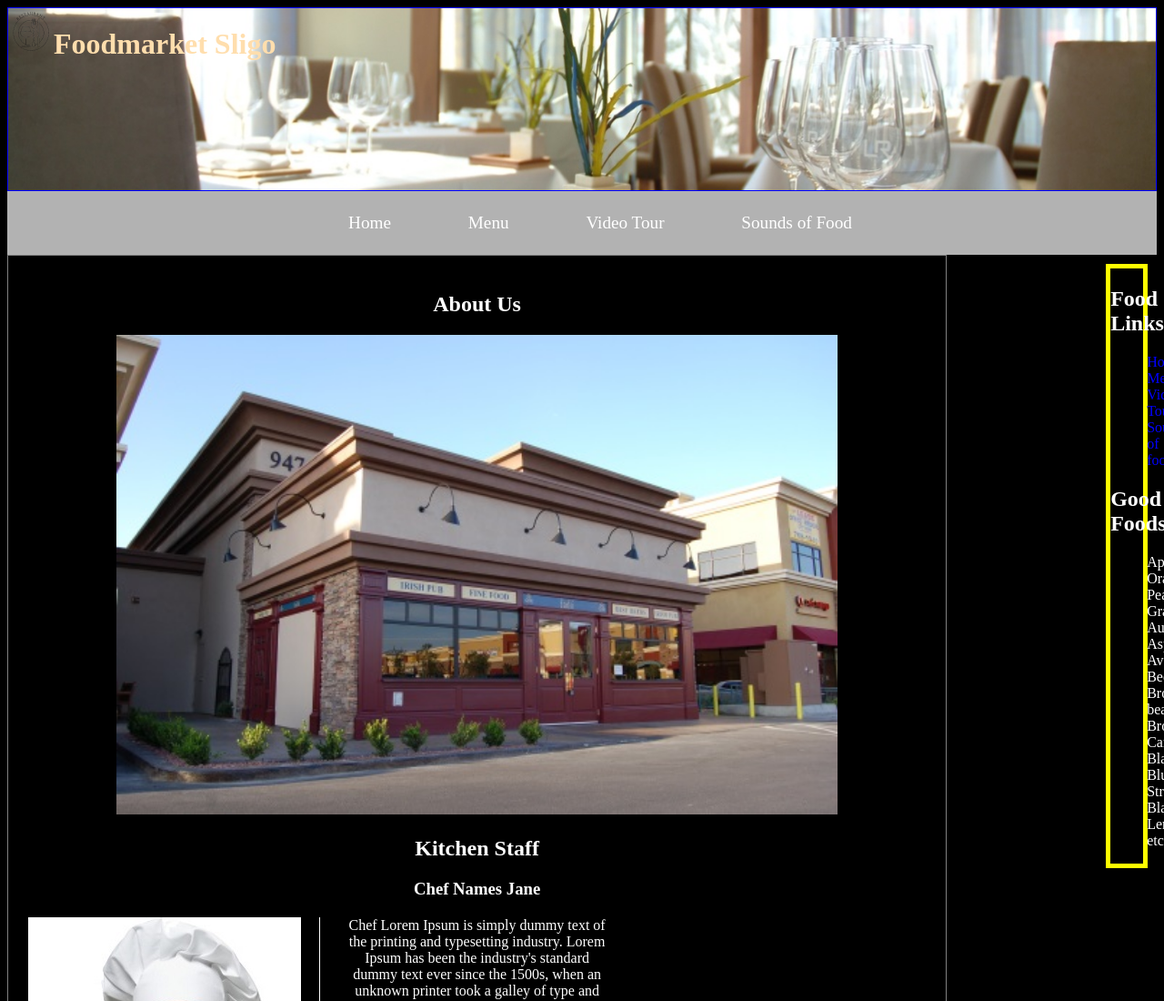
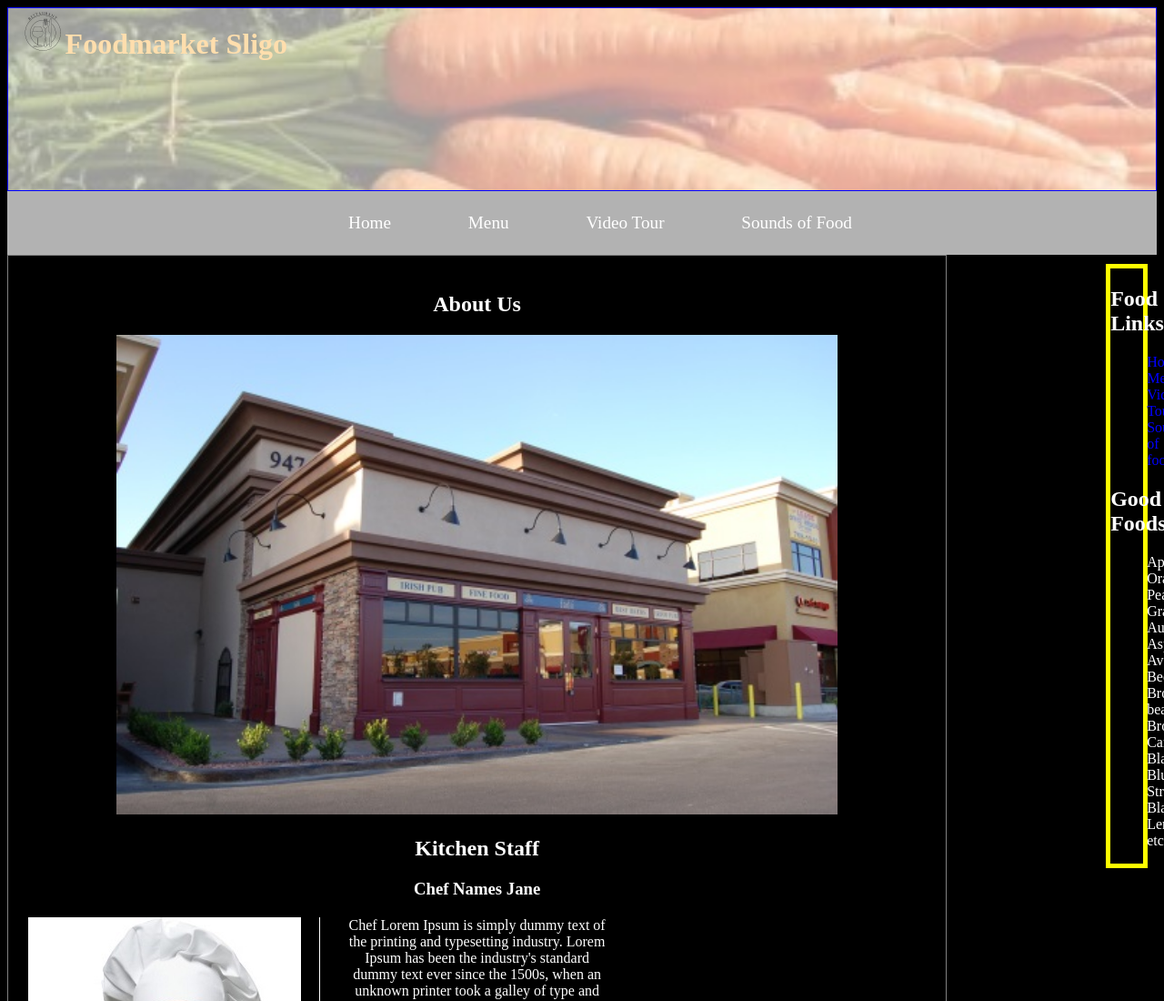
Before and after one commit to TheFree-Man/WebDesign, a plain HTML site: page Week7/index.html in a window 1280 px wide. Shown: the top 1100 px of the page at 91% size. Drawn offline with Linux system fonts and the light colour scheme.

Commit message:
Quicksave

```diff
--- a/Week7/index.html
+++ b/Week7/index.html
@@ -12,7 +12,7 @@
     <body style="background-color: #000000;">
 
 	<header>
-        <img style="float: left;" src="images/logo.png" alt="Logo" height="50" width="50">
+        <img style="float: left;margin-left: 1%" src="images/logo.png" alt="Logo" height="50" width="50">
         <h1>Foodmarket Sligo</h1>
     </header>
 
--- a/Week7/styles/style.css
+++ b/Week7/styles/style.css
@@ -1,5 +1,5 @@
 header{
-    background-image: url(../images/header_image.jpg);
+    background-image: url(../images/carrots.jpg);
     background-repeat: no-repeat;
     background-size: cover;
     height: 200px;
```
